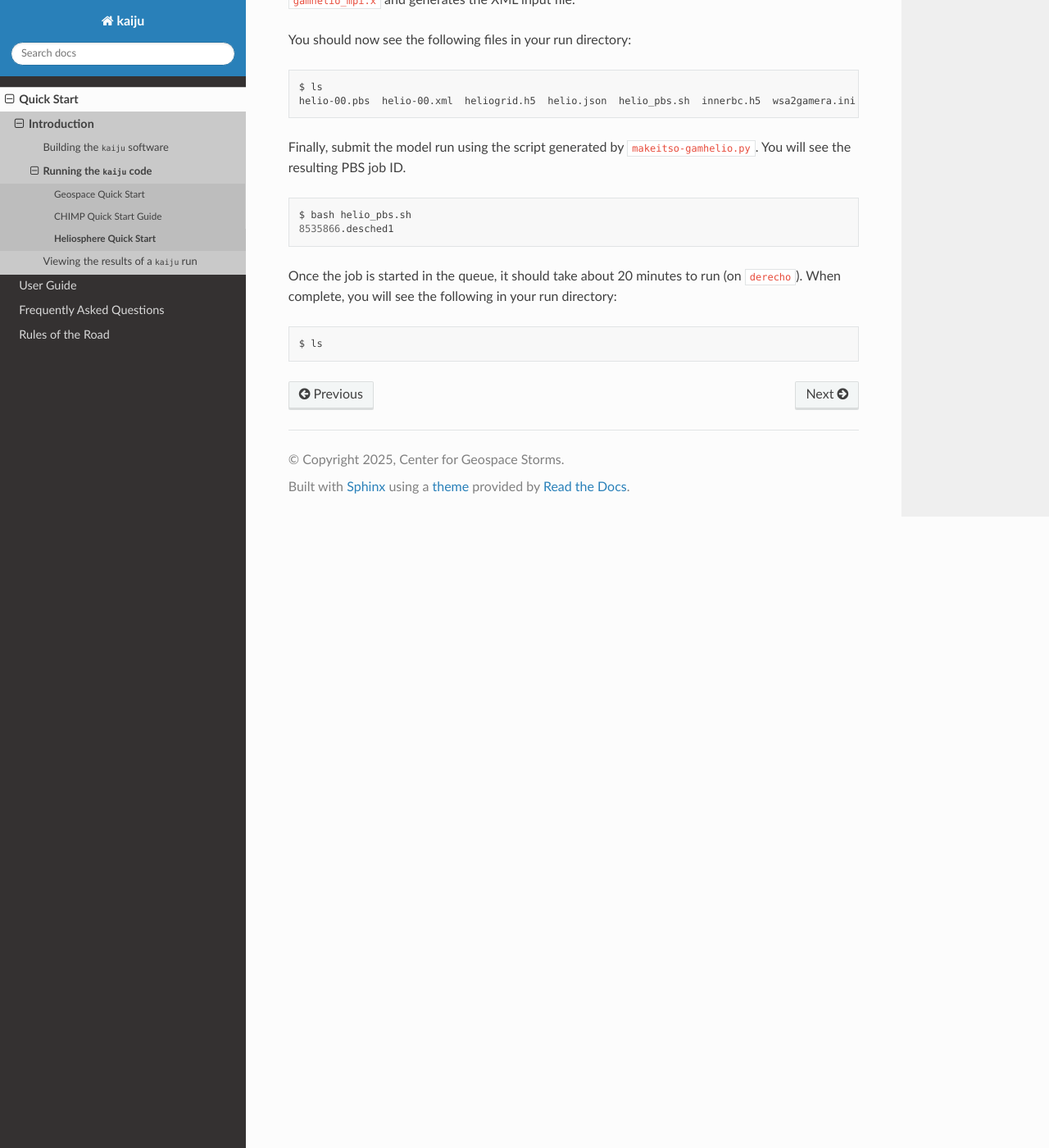
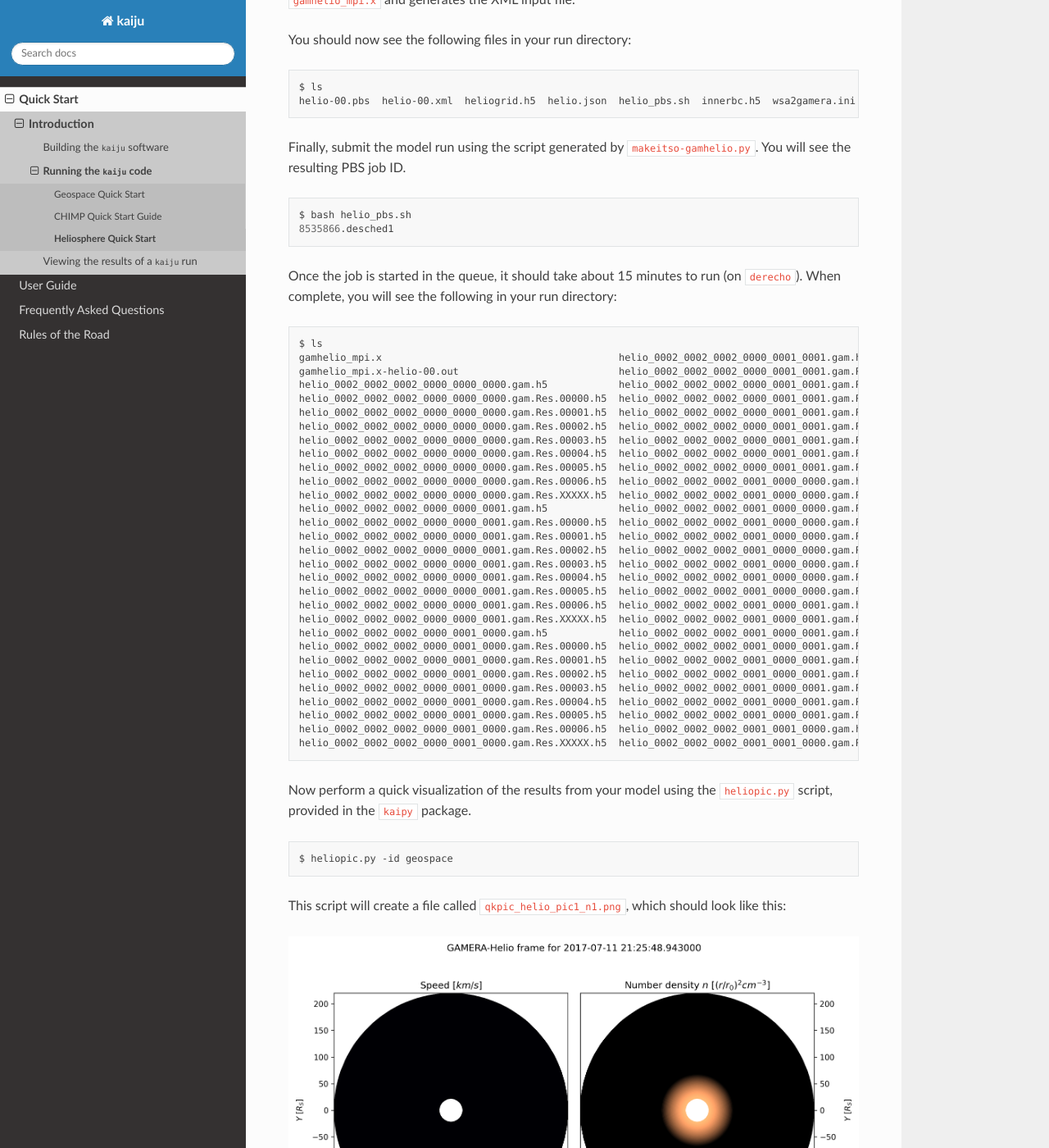
Before and after one commit to rgorby/MAGE, a Sphinx documentation site: the page built from docs/source/quickStart/running/helioQuickStart.rst, in a window 1280 px wide and 1400 px high, scrolled down 1976 px. Shown: the whole window at 82% size. Built offline with Sphinx 7.4.7 and the Read the Docs theme 3.1.0, drawn with Linux system fonts in a browser that asks for light colours; pages that are not in the unit, such as notebooks, are missing from menus; some of the changed text lies outside the part shown.

Commit message:
Snapshot

```diff
--- a/docs/source/conf.py
+++ b/docs/source/conf.py
@@ -3,7 +3,7 @@
 # -- Project information
 
 project = 'kaiju'
-copyright = '2025, Center for Geospace Storms'
+copyright = '2025, Johns Hopkins University Applied Physics Laboratory'
 author = 'Center for Geospace Storms'
 
 release = '0.75.3'
--- a/docs/source/quickStart/running/helioQuickStart.rst
+++ b/docs/source/quickStart/running/helioQuickStart.rst
@@ -116,22 +116,51 @@ Finally, submit the model run using the script generated by
     $ bash helio_pbs.sh
     8535866.desched1
 
-Once the job is started in the queue, it should take about 20 minutes to run
+Once the job is started in the queue, it should take about 15 minutes to run
 (on ``derecho``). When complete, you will see the following in your run
 directory:
 
 .. code-block:: bash
 
     $ ls
+    gamhelio_mpi.x                                        helio_0002_0002_0002_0000_0001_0001.gam.h5            helio_0002_0002_0002_0001_0001_0000.gam.Res.00001.h5
+    gamhelio_mpi.x-helio-00.out                           helio_0002_0002_0002_0000_0001_0001.gam.Res.00000.h5  helio_0002_0002_0002_0001_0001_0000.gam.Res.00002.h5
+    helio_0002_0002_0002_0000_0000_0000.gam.h5            helio_0002_0002_0002_0000_0001_0001.gam.Res.00001.h5  helio_0002_0002_0002_0001_0001_0000.gam.Res.00003.h5
+    helio_0002_0002_0002_0000_0000_0000.gam.Res.00000.h5  helio_0002_0002_0002_0000_0001_0001.gam.Res.00002.h5  helio_0002_0002_0002_0001_0001_0000.gam.Res.00004.h5
+    helio_0002_0002_0002_0000_0000_0000.gam.Res.00001.h5  helio_0002_0002_0002_0000_0001_0001.gam.Res.00003.h5  helio_0002_0002_0002_0001_0001_0000.gam.Res.00005.h5
+    helio_0002_0002_0002_0000_0000_0000.gam.Res.00002.h5  helio_0002_0002_0002_0000_0001_0001.gam.Res.00004.h5  helio_0002_0002_0002_0001_0001_0000.gam.Res.00006.h5
+    helio_0002_0002_0002_0000_0000_0000.gam.Res.00003.h5  helio_0002_0002_0002_0000_0001_0001.gam.Res.00005.h5  helio_0002_0002_0002_0001_0001_0000.gam.Res.XXXXX.h5
+    helio_0002_0002_0002_0000_0000_0000.gam.Res.00004.h5  helio_0002_0002_0002_0000_0001_0001.gam.Res.00006.h5  helio_0002_0002_0002_0001_0001_0001.gam.h5
+    helio_0002_0002_0002_0000_0000_0000.gam.Res.00005.h5  helio_0002_0002_0002_0000_0001_0001.gam.Res.XXXXX.h5  helio_0002_0002_0002_0001_0001_0001.gam.Res.00000.h5
+    helio_0002_0002_0002_0000_0000_0000.gam.Res.00006.h5  helio_0002_0002_0002_0001_0000_0000.gam.h5            helio_0002_0002_0002_0001_0001_0001.gam.Res.00001.h5
+    helio_0002_0002_0002_0000_0000_0000.gam.Res.XXXXX.h5  helio_0002_0002_0002_0001_0000_0000.gam.Res.00000.h5  helio_0002_0002_0002_0001_0001_0001.gam.Res.00002.h5
+    helio_0002_0002_0002_0000_0000_0001.gam.h5            helio_0002_0002_0002_0001_0000_0000.gam.Res.00001.h5  helio_0002_0002_0002_0001_0001_0001.gam.Res.00003.h5
+    helio_0002_0002_0002_0000_0000_0001.gam.Res.00000.h5  helio_0002_0002_0002_0001_0000_0000.gam.Res.00002.h5  helio_0002_0002_0002_0001_0001_0001.gam.Res.00004.h5
+    helio_0002_0002_0002_0000_0000_0001.gam.Res.00001.h5  helio_0002_0002_0002_0001_0000_0000.gam.Res.00003.h5  helio_0002_0002_0002_0001_0001_0001.gam.Res.00005.h5
+    helio_0002_0002_0002_0000_0000_0001.gam.Res.00002.h5  helio_0002_0002_0002_0001_0000_0000.gam.Res.00004.h5  helio_0002_0002_0002_0001_0001_0001.gam.Res.00006.h5
+    helio_0002_0002_0002_0000_0000_0001.gam.Res.00003.h5  helio_0002_0002_0002_0001_0000_0000.gam.Res.00005.h5  helio_0002_0002_0002_0001_0001_0001.gam.Res.XXXXX.h5
+    helio_0002_0002_0002_0000_0000_0001.gam.Res.00004.h5  helio_0002_0002_0002_0001_0000_0000.gam.Res.00006.h5  helio-00.o8535866
+    helio_0002_0002_0002_0000_0000_0001.gam.Res.00005.h5  helio_0002_0002_0002_0001_0000_0000.gam.Res.XXXXX.h5  helio-00.pbs
+    helio_0002_0002_0002_0000_0000_0001.gam.Res.00006.h5  helio_0002_0002_0002_0001_0000_0001.gam.h5            helio-00.pbs~
+    helio_0002_0002_0002_0000_0000_0001.gam.Res.XXXXX.h5  helio_0002_0002_0002_0001_0000_0001.gam.Res.00000.h5  helio-00.xml
+    helio_0002_0002_0002_0000_0001_0000.gam.h5            helio_0002_0002_0002_0001_0000_0001.gam.Res.00001.h5  heliogrid.h5
+    helio_0002_0002_0002_0000_0001_0000.gam.Res.00000.h5  helio_0002_0002_0002_0001_0000_0001.gam.Res.00002.h5  helio.json
+    helio_0002_0002_0002_0000_0001_0000.gam.Res.00001.h5  helio_0002_0002_0002_0001_0000_0001.gam.Res.00003.h5  helio_pbs.sh
+    helio_0002_0002_0002_0000_0001_0000.gam.Res.00002.h5  helio_0002_0002_0002_0001_0000_0001.gam.Res.00004.h5  innerbc.h5
+    helio_0002_0002_0002_0000_0001_0000.gam.Res.00003.h5  helio_0002_0002_0002_0001_0000_0001.gam.Res.00005.h5  nodefile.8535866.desched1
+    helio_0002_0002_0002_0000_0001_0000.gam.Res.00004.h5  helio_0002_0002_0002_0001_0000_0001.gam.Res.00006.h5  wsa2gamera.ini
+    helio_0002_0002_0002_0000_0001_0000.gam.Res.00005.h5  helio_0002_0002_0002_0001_0000_0001.gam.Res.XXXXX.h5  wsa2gamera.log
+    helio_0002_0002_0002_0000_0001_0000.gam.Res.00006.h5  helio_0002_0002_0002_0001_0001_0000.gam.h5            wsa.fits
+    helio_0002_0002_0002_0000_0001_0000.gam.Res.XXXXX.h5  helio_0002_0002_0002_0001_0001_0000.gam.Res.00000.h5
 
-.. Now perform a quick visualization of the results from your model using the
-.. ``msphpic.py`` script, provided in the ``kaipy`` package.
+Now perform a quick visualization of the results from your model using the
+``heliopic.py`` script, provided in the ``kaipy`` package.
 
-.. .. code-block:: bash
+.. code-block:: bash
 
-..     $ msphpic.py -id geospace
+    $ heliopic.py -id geospace
 
-.. This script will create a file called ``qkmsphpic.png``, which should look
-.. like this:
+This script will create a file called ``qkpic_helio_pic1_n1.png``, which
+should look like this:
 
-.. .. image:: qkmsphpic.png
+.. image:: qkpic_helio_pic1_n1.png
--- a/docs/source/quickStart/viewing/quickLook.rst
+++ b/docs/source/quickStart/viewing/quickLook.rst
@@ -254,7 +254,6 @@ magnetosphere quickstart case generates the following files (``remix_n.png``,
 
 .. image:: qkrcmpic.png
 
-
 .. ``swpic.py``
 .. ----------------
 
--- a/docs/source/userGuide/magnetosphere/analysisTools/groundMag.rst
+++ b/docs/source/userGuide/magnetosphere/analysisTools/groundMag.rst
@@ -1,5 +1,5 @@
 
-SuperMAG: Ground Magnetometer Calculations
+SuperMAG: Ground Magnetometer Measurements
 ==========================================
 
 Introduction
```
Also changed, not shown: _obsolete/compCosts/compCosts.rst (renamed from docs/source/userGuide/magnetosphere/compCosts/compCosts.rst), _obsolete/compCosts/index.rst (renamed from docs/source/userGuide/magnetosphere/compCosts/index.rst), docs/source/quickStart/running/qkpic_helio_pic1_n1.png (added).
